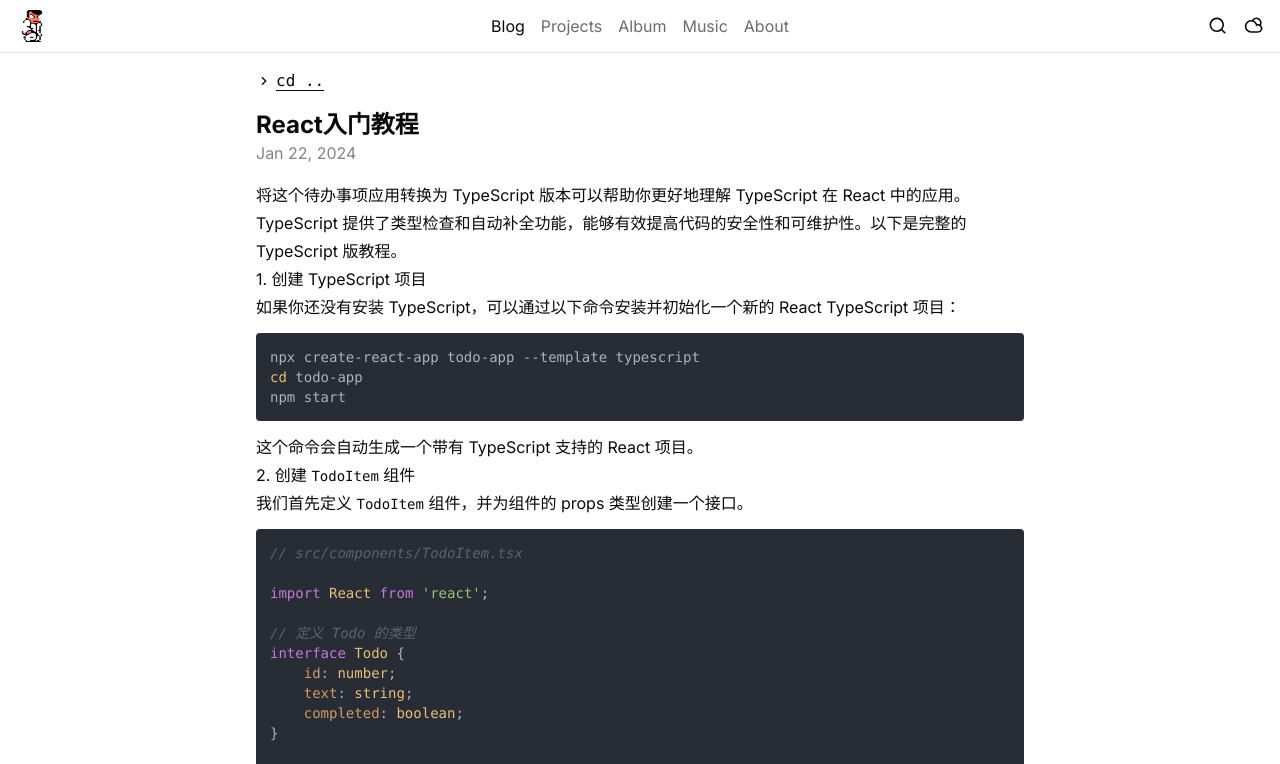
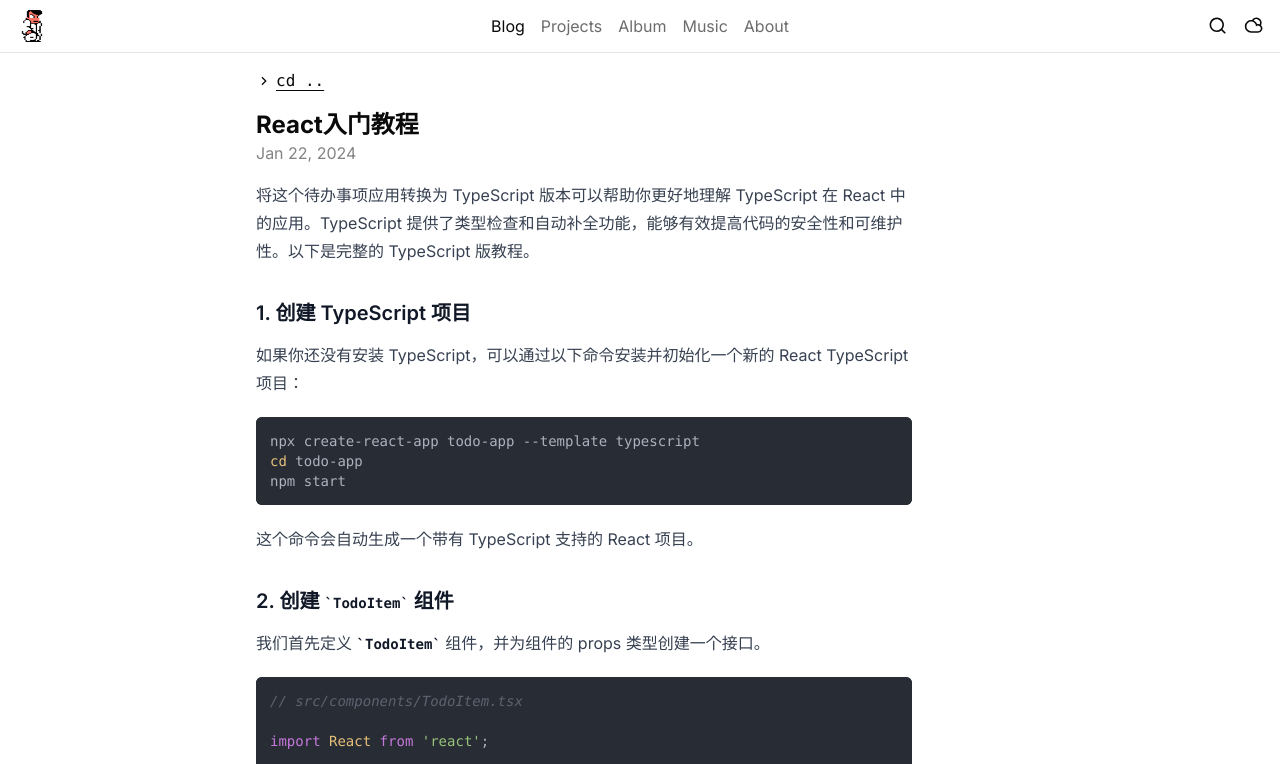
Before and after one commit to CatKeee/fish-blog-new, a Next.js app: page /blog/1 in a window 1280 px wide. Shown: the top 764 px of the page. Built offline with nearby package versions, Linux system fonts and the light colour scheme.

Commit message:
feat: add markdown beatufy

```diff
--- a/package.json
+++ b/package.json
@@ -44,6 +44,7 @@
   },
   "devDependencies": {
     "@eslint/js": "^9.8.0",
+    "@tailwindcss/typography": "^0.5.14",
     "@types/fancybox": "^3.5.7",
     "@types/node": "^20",
     "@types/react": "^18",
--- a/src/app/blog/_components/content.tsx
+++ b/src/app/blog/_components/content.tsx
@@ -30,7 +30,7 @@ const PostContent: React.FC<PostContent> = (post: PostContent) => {
   return (
     <>
       <div
-        className="post-content-container"
+        className="post-content-container prose dark:prose-invert prose-pre:m-0 prose-pre:p-0"
         dangerouslySetInnerHTML={{ __html: content }}
       ></div>
     </>
--- a/src/styles/markdown.scss
+++ b/src/styles/markdown.scss
@@ -2,7 +2,7 @@
   @apply leading-7;
 
   code {
-    @apply my-3 rounded text-sm leading-5;
+    @apply rounded text-sm leading-5;
   }
 
   img {
--- a/tailwind.config.ts
+++ b/tailwind.config.ts
@@ -95,7 +95,7 @@ const config = {
       },
     },
   },
-  plugins: [require("tailwindcss-animate")],
+  plugins: [require("tailwindcss-animate"), require("@tailwindcss/typography")],
 } satisfies Config;
 
 export default config;
```
Also changed, not shown: 1 other file (tests, documents, lock files or other folders).
